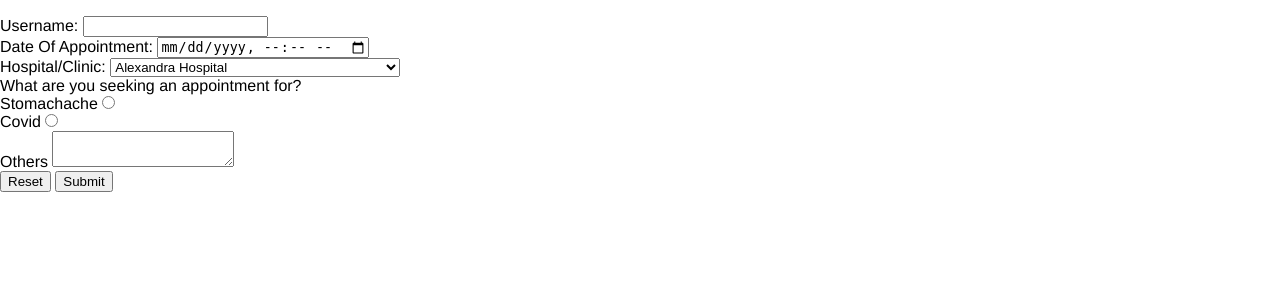
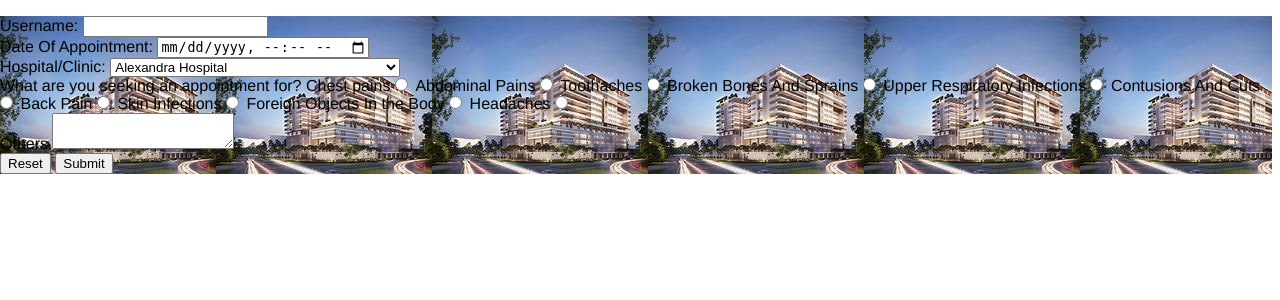
Before and after one commit to OneGiantNick/HackConcode2022, a Flask app: page /appointments in a window 1280 px wide. Shown: the part 36-336 px from the top of the page. Run offline with Flask 2, Linux system fonts and the light colour scheme; parts of the project's set-up code (start-up, migrations or seed data) failed here and were passed over; some libraries are stand-ins or nearby versions.

Commit message:
appointments update

```diff
--- a/static/style.css
+++ b/static/style.css
@@ -154,3 +154,15 @@ path {
 .signinbtn:hover {
   color: #1F75FE;
 }
+
+.medicalConditions{
+  display:inline;
+}
+
+
+
+.entireForm{
+  width:100%;
+  height:100%;
+  background-image: url(./hospital.jpg);
+}
--- a/templates/appointment.html
+++ b/templates/appointment.html
@@ -1,8 +1,10 @@
 {% extends 'base.html' %}
-
+<head>
+    <link rel="stylesheet" type="text/css" href="{{ url_for('static', filename='style.css')}}">
+</head>
 {% block content %}
 <!--Put code here-->
-<form>
+<form method="POST">
     <div class="entireForm">
       <div>
          <label for="username">
@@ -56,14 +58,46 @@
        <div>
           <label>What are you seeking an appointment for?</label>
           <div class="medicalConditions">
-             <label for="stomachache">Stomachache</label>
-             <input type="radio" name="ilness" id="stomachache">
+             <label for="chestPains">Chest pains</label>
+             <input type="radio" name="illness" id="chestPains">
           </div>
           <div class="medicalConditions">
-             <label for="covid">Covid</label>
-             <input type="radio" name="ilness" id="covid">
+             <label for="abdominalPains">Abdominal Pains</label>
+             <input type="radio" name="illness" id="abdominalPains">
           </div>
           <div class="medicalConditions">
+            <label for="toothaches">Toothaches</label>
+            <input type="radio" name="illness" id="toothaches">
+         </div>
+         <div class="medicalConditions">
+            <label for="brokenBonesAndSprains">Broken Bones And Sprains</label>
+            <input type="radio" name="illness" id="brokenBonesAndSprains">
+         </div>
+         <div class="medicalConditions">
+            <label for="upperRespiratoryInfections">Upper Respiratory Infections</label>
+            <input type="radio" name="illness" id="upperRespiratoryInfections">
+         </div>
+         <div class="medicalConditions">
+            <label for="contusionsAndCuts">Contusions And Cuts</label>
+            <input type="radio" name="illness" id="contusionsAndCuts">
+         </div>
+         <div class="medicalConditions">
+            <label for="backPain">Back Pain</label>
+            <input type="radio" name="illness" id="backPain">
+         </div>
+         <div class="medicalConditions">
+            <label for="skinInfections">Skin Infections</label>
+            <input type="radio" name="illness" id="skinInfections">
+         </div>
+         <div class="medicalConditions">
+            <label for="foreignObjectsIntheBody">Foreign Objects In the Body</label>
+            <input type="radio" name="illness" id="foreignObjectsIntheBody">
+         </div>
+         <div class="medicalConditions">
+            <label for="headaches">Headaches</label>
+            <input type="radio" name="illness" id="headaches">
+         </div>
+          <div>
              <label for="others">
                 Others
              </label>
```
Also changed, not shown: static/hospital.jpg (added).
